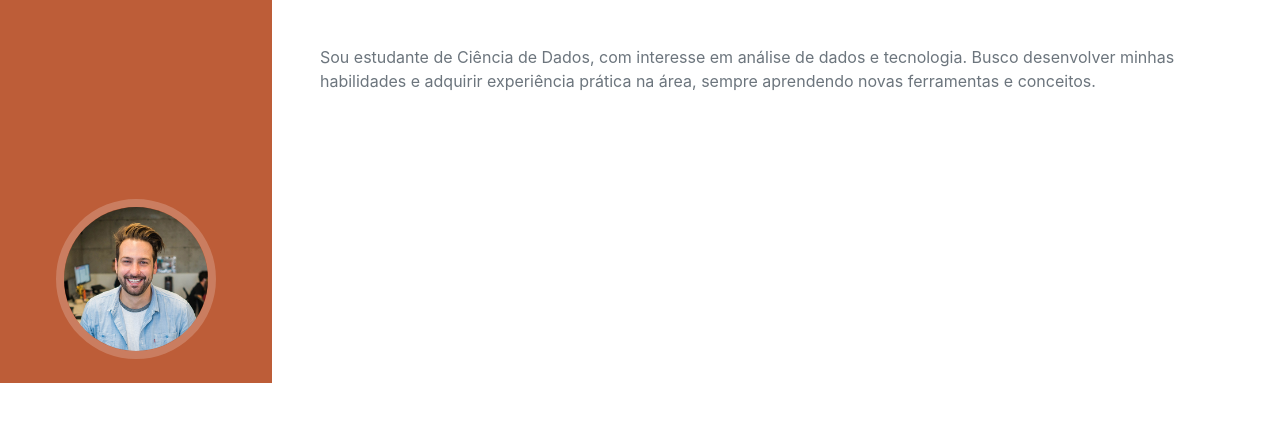
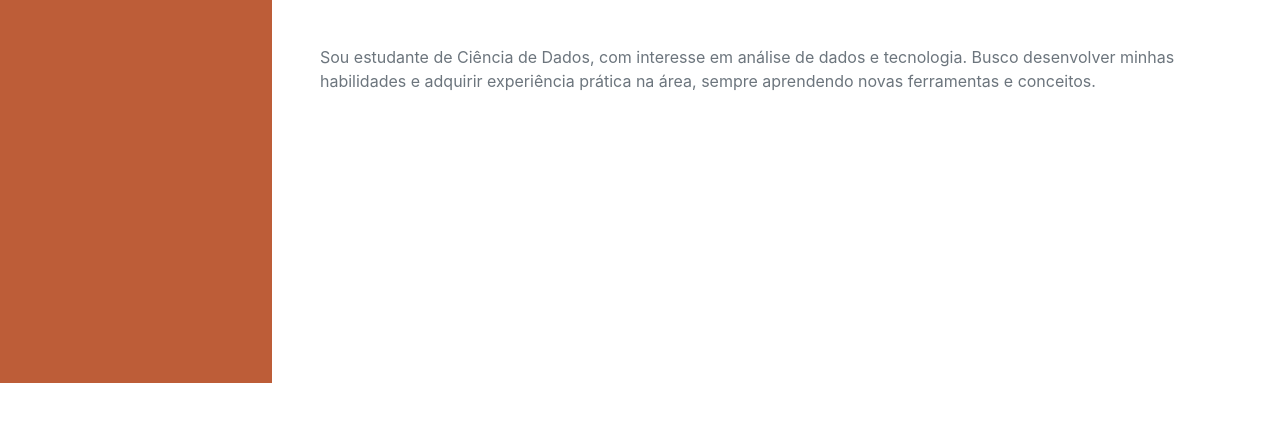
Before and after one commit to paulo-filho07/portfolioHUB, a plain HTML site: page index.html in a window 1280 px wide. Shown: the part 417-838 px from the top of the page. Drawn offline with Linux system fonts and the light colour scheme.

Commit message:
Update index.html 2

```diff
--- a/index.html
+++ b/index.html
@@ -14,7 +14,7 @@
             <a class="navbar-brand js-scroll-trigger" href="#page-top">
                 <span class="d-block d-lg-none">Paulo Filho</span>
                 <span class="d-none d-lg-block">
-                    <img class="img-fluid img-profile rounded-circle mx-auto mb-2" src="assets/img/profile.jpg"/>
+                   <span class="d-none d-lg-block"></span>
                 </span>
             </a>
         </nav>
```
